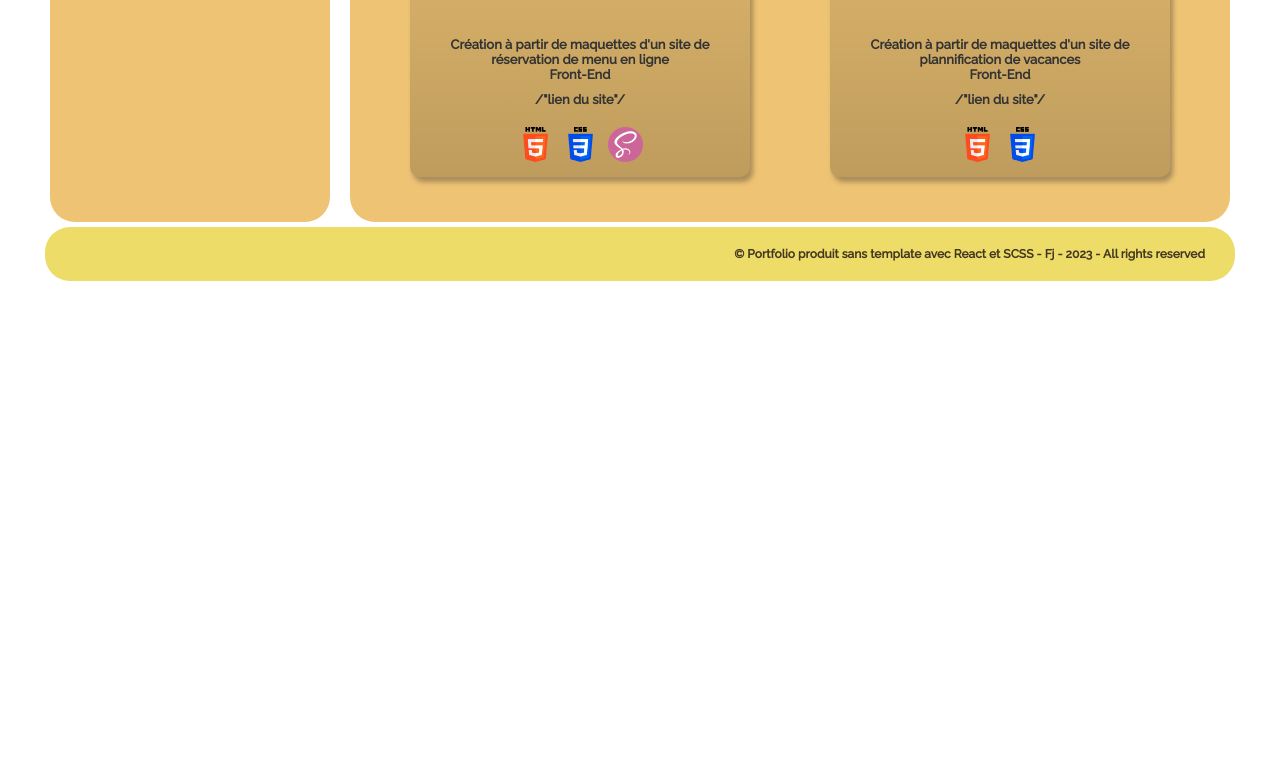
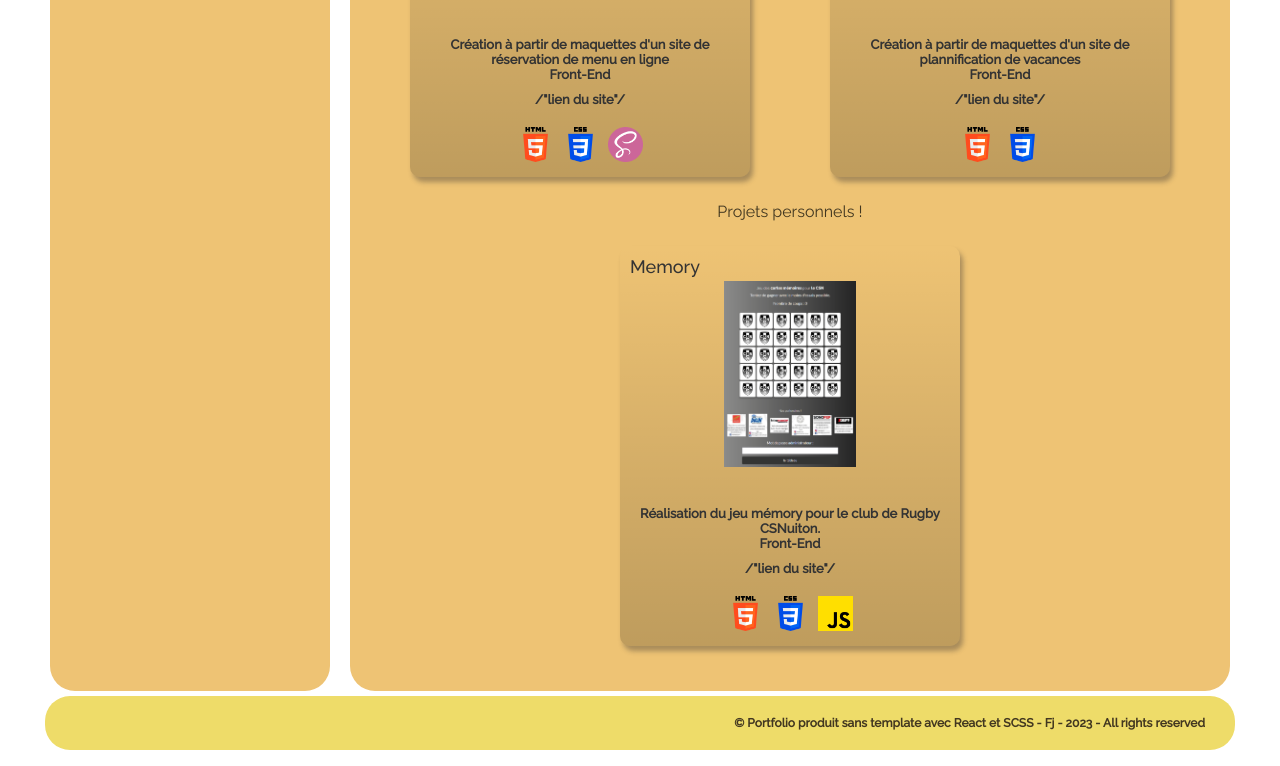
Before and after one commit to FrancisPj/portfolio, a React (Create React App) app: page /projets in a window 1280 px wide. Shown: the part 1297-2063 px from the top of the page. Before the commit the page ends 1594 px from the top, so only its background shows below. Built offline with nearby package versions, Linux system fonts and the light colour scheme.

Commit message:
Ajout de la partie projet perso

```diff
--- /dev/null
+++ b/src/components/cardPerso.js
@@ -0,0 +1,70 @@
+import React from 'react';
+import './../styles/_card.scss';
+import data from './../data/listPerso_data.json';
+import {Link} from 'react-router-dom';
+
+import memoryCsn from './../media/perso_memory-csn.png';
+
+import htmlLogo from './../media/technos/html.png';
+import cssLogo from './../media/technos/css.png';
+import sassLogo from './../media/technos/sass.png';
+import jsLogo from './../media/technos/js.png';
+import nodejsLogo from './../media/technos/nodejs.png';
+import mongodbLogo from './../media/technos/mongodb.png';
+import mysqlLogo from './../media/technos/mysql.png';
+import reactjsLogo from './../media/technos/react.png';
+
+
+const logos = {
+    html: htmlLogo,
+    css: cssLogo,
+    js: jsLogo,
+    reactjs: reactjsLogo,
+    nodejs: nodejsLogo,
+    mongodb: mongodbLogo,
+    mysql: mysqlLogo,
+    sass: sassLogo
+}
+const imgPerso = {
+    memory: memoryCsn
+}
+
+
+function Perso() {
+    return (
+        <section className='cart'>
+            <div className='cart-container'>
+                {data.map((perso) => (
+                    <div className={'cartGrid'} key={perso.id} to={perso.link}  target="_blank" rel="noopener noreferrer">
+                        <p className={'cart_text'} >{perso.name}</p>
+                        <Link  key={perso.id} to={perso.link}  target="_blank" rel="noopener noreferrer" className="blocImg-projet responsive-div">
+                            <div className={'img-projet'}>
+                                <img key={perso.cover} src={imgPerso[perso.cover]} alt={perso.cover} />
+                            </div>
+                        </Link>
+                        <>
+                            <div className="descript-projet">
+                                <p>{perso.description}<br/> {perso.development} </p>
+
+                                {perso.deployment && (
+                                    <div className="url">
+                                        <a href={perso.deployment} target="_blank" rel="noopener noreferrer">/"lien du site"/</a>
+                                    </div>
+                                )}
+                            </div>
+                            <div className={'bloc-projet'}>
+                                <div className='project-technologies'>
+                                    {perso.techno.map((techno) => (
+                                        <img className={'logo-img'} key={techno} src={logos[techno]} alt={techno} />
+                                    ))}
+                                </div>
+                            </div>
+                        </>
+                    </div>
+                ))}
+            </div>
+        </section>
+
+    );
+}
+export default Perso;
--- /dev/null
+++ b/src/data/listPerso_data.json
@@ -0,0 +1,16 @@
+[
+  {
+    "name": "Memory",
+    "id": "1",
+    "cover": "memory",
+    "development": "Front-End",
+    "description": "Réalisation du jeu mémory pour le club de Rugby CSNuiton. ",
+    "techno": [
+      "html",
+      "css",
+      "js"
+    ],
+    "link": "https://github.com/FrancisPj/Memory-CSN",
+    "deployment": "https://memory-csn.vercel.app//"
+  }
+]
--- a/src/pages/Projets.js
+++ b/src/pages/Projets.js
@@ -1,6 +1,7 @@
 import React from 'react';
 
 import Card from './../components/cardProjets'
+import Perso from "./../components/cardPerso";
 
 
 function Projets() {
@@ -12,6 +13,8 @@ function Projets() {
             </div>
             <p>Projets réalisés lors de ma formation.</p>
             <Card/>
+            <p>Projets personnels !</p>
+            <Perso/>
         </div>
 
 
--- a/src/styles/_navigation.scss
+++ b/src/styles/_navigation.scss
@@ -51,6 +51,7 @@
         color: $color-3;
         &:hover {
           font-weight:normal;
+          transition:font-weight 0.30s;
         }
       }
     }
```
Also changed, not shown: src/media/perso_memory-csn.png (added).
